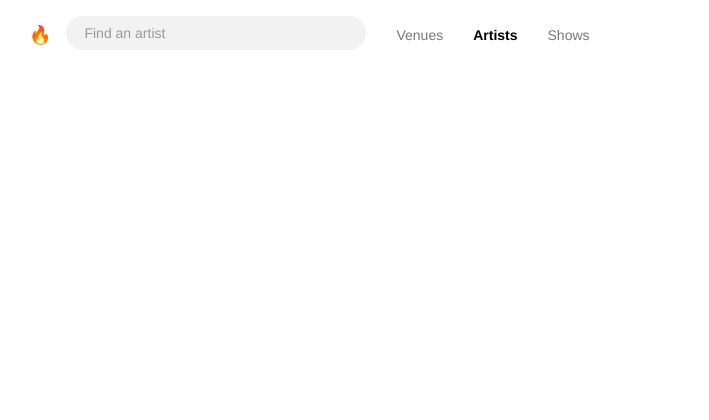
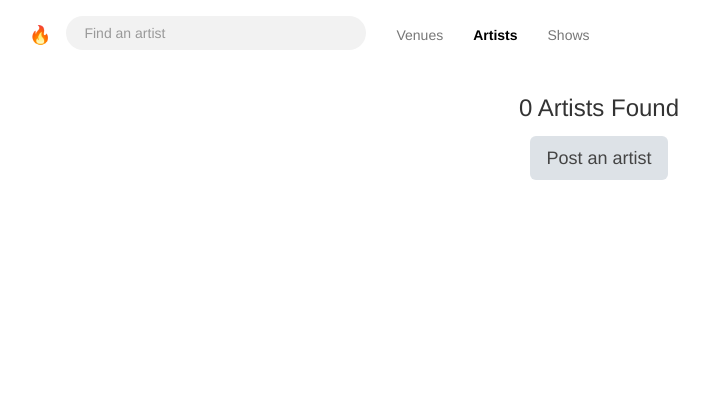
Before and after one commit to pachecoio/fyyur, a Flask app: page /artists in a window 1280 px wide. Shown: the top 420 px of the page, without its empty margins (41-750 px from the left). Run offline with Flask 2, Linux system fonts and the light colour scheme; data that the repository does not hold is empty; some libraries are stand-ins or nearby versions.

Commit message:
Included link to create shows, venues and artists

```diff
--- a/static/css/main.css
+++ b/static/css/main.css
@@ -240,3 +240,11 @@ h2.monospace {
 .tile-venue, .tile-artist {
   height: auto;
 }
+.empty {
+  width: 100%;
+  height: 100%;
+  display: flex;
+  align-items: center;
+  justify-content: center;
+  flex-direction: column;
+}
--- a/templates/forms/new_show.html
+++ b/templates/forms/new_show.html
@@ -23,7 +23,7 @@
       <small>Show duration defined in hours</small>
       {{ form.duration(class_ = 'form-control', autofocus = true) }}
     </div>
-    <input type="submit" value="Create Venue" class="btn btn-primary btn-lg btn-block">
+    <input type="submit" value="Create Show" class="btn btn-primary btn-lg btn-block">
   </form>
 </div>
 {% endblock %}
--- a/templates/pages/artists.html
+++ b/templates/pages/artists.html
@@ -1,6 +1,14 @@
 {% extends 'layouts/main.html' %}
 {% block title %}Fyyur | Artists{% endblock %}
 {% block content %}
+{% if artists|length == 0 %}
+<div class="empty">
+	<h3>
+		0 Artists Found
+	</h3>
+	<a href="/artists/create"><button class="btn btn-default btn-lg">Post an artist</button></a>
+</div>
+{% endif %}
 <ul class="items">
 	{% for artist in artists %}
 	<li>
```
Also changed, not shown: templates/pages/shows.html (+8 -0 lines), templates/pages/venues.html (+8 -0 lines).
